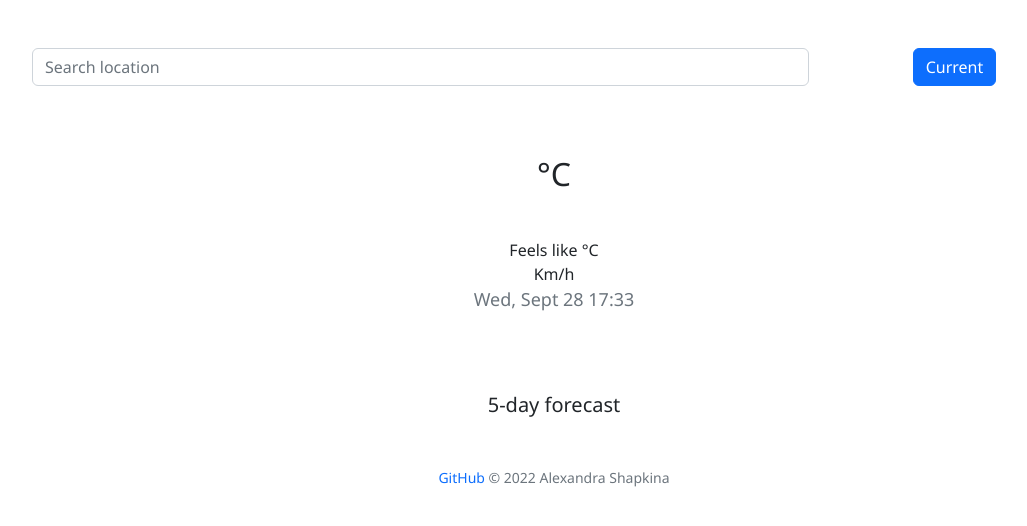
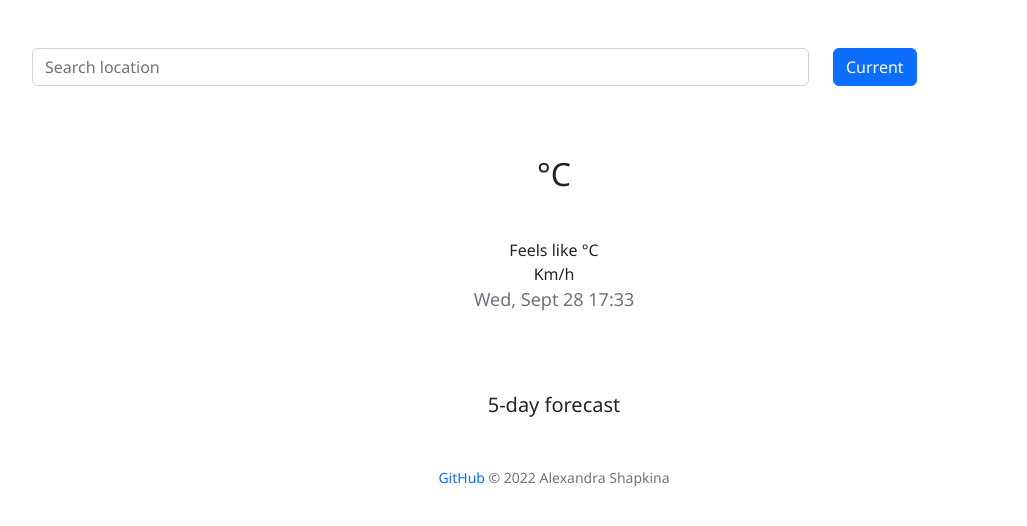
Before and after one commit to a-shapkina/weather-app, a plain HTML site: page index.html in a window 1280 px wide. Shown: the whole page, without its empty margins (86-1113 px from the left). Drawn offline with nearby package versions, Linux system fonts and the light colour scheme; no server answers.

Commit message:
Modified the look

```diff
--- a/index.html
+++ b/index.html
@@ -35,7 +35,7 @@
               />
 
             </div>
-       <div class="col-3">
+       <div class="col-1">
           <button type="button" class="btn btn-primary">Current</button>
         </div>
         </div>
```
